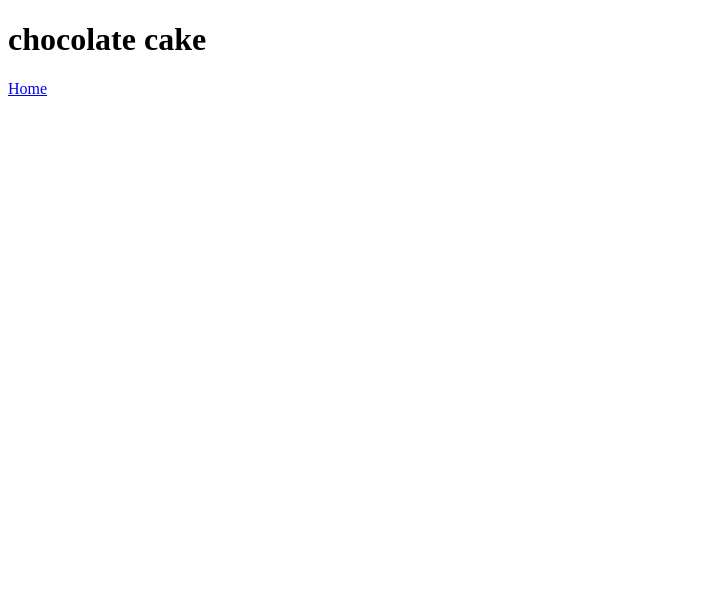
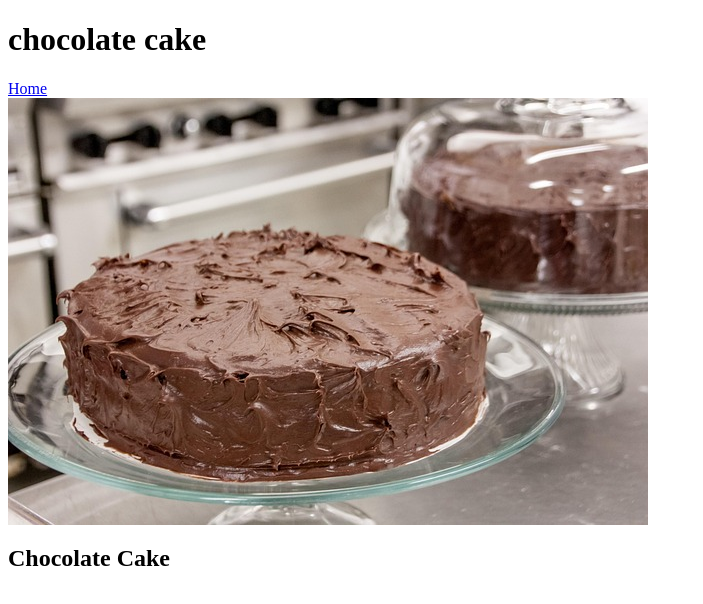
Before and after one commit to CJ-Carmo/odin-recipes, a plain HTML site: page recipes/chocolate-cake.html in a window 1280 px wide. Shown: the whole page, without its empty margins (0-703 px from the left). Drawn offline with Linux system fonts and the light colour scheme.

Commit message:
add cake picture and other small changes

```diff
--- a/recipes/chocolate-cake.html
+++ b/recipes/chocolate-cake.html
@@ -8,5 +8,8 @@
 <body>
     <h1>chocolate cake</h1>
     <a href="../index.html">Home</a>
+    <img style="display: block;" src="chocolate-1121356_640.jpg" alt="chocolate cake">
+    <h2>Chocolate Cake</h2>
+
 </body>
 </html>
```
Also changed, not shown: recipes/chocolate-1121356_640.jpg (added).
